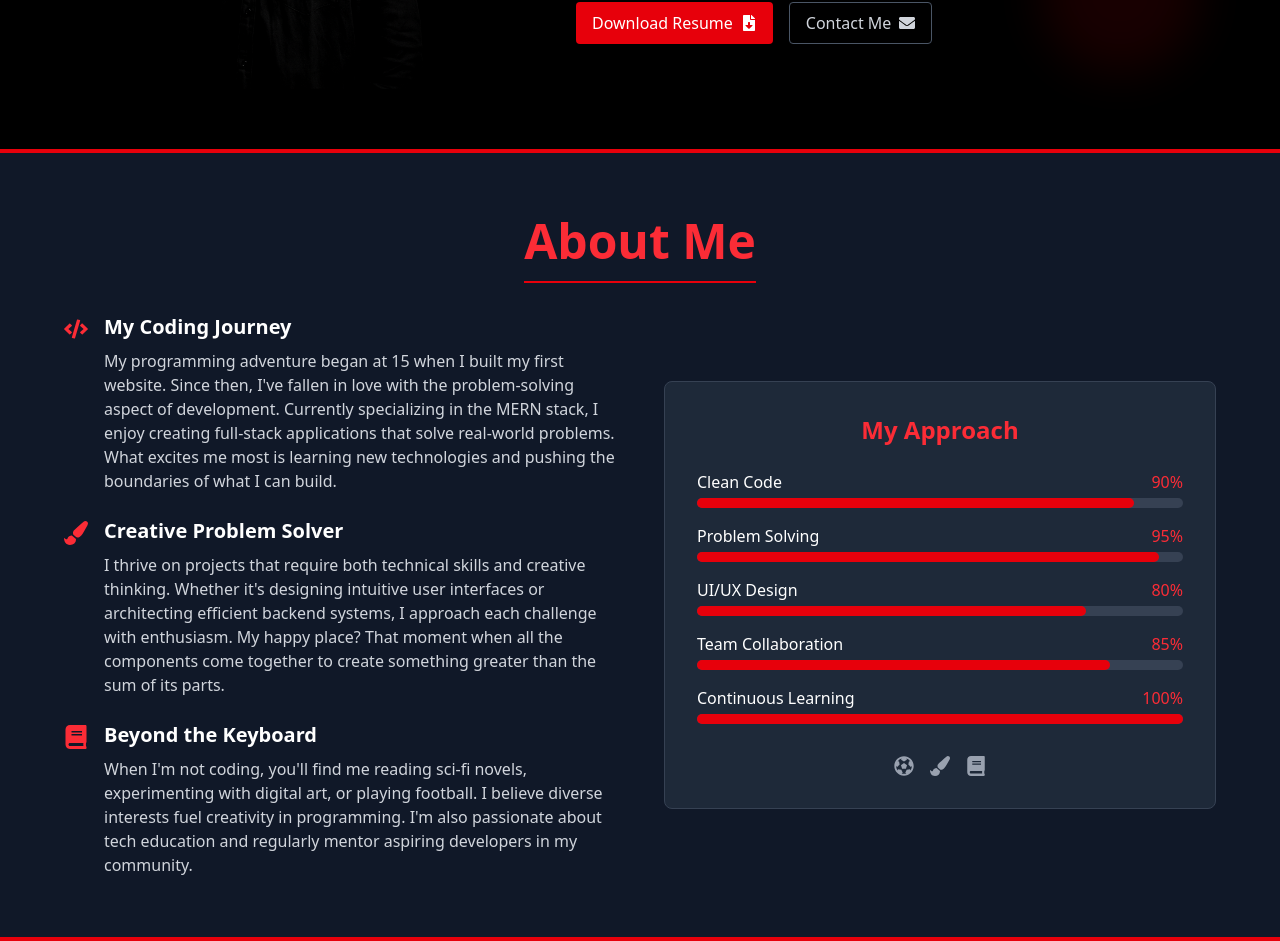
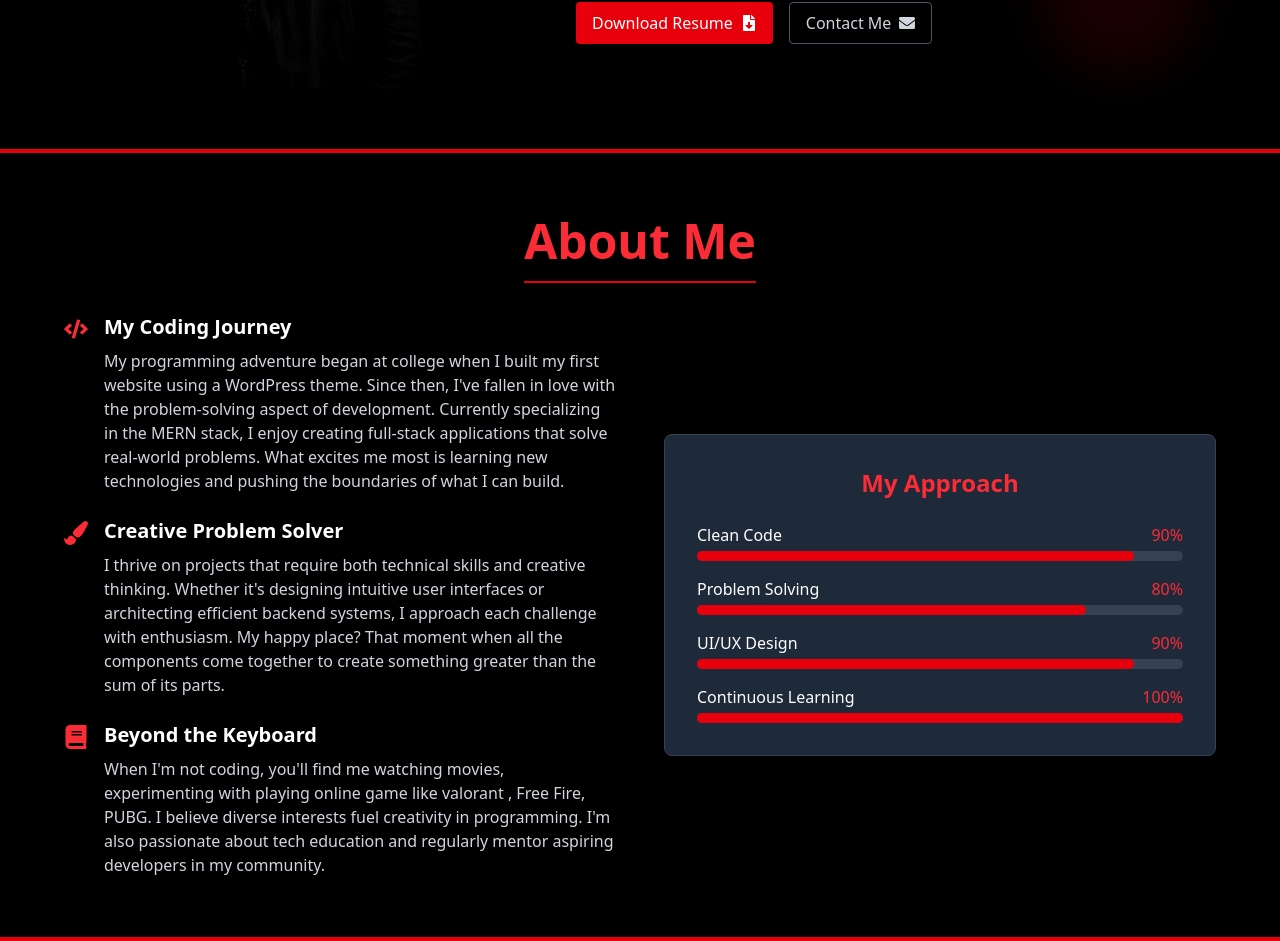
Before and after one commit to iktushar01/Tushar.Dev.Portfolio, a React (Vite) app: page / in a window 1280 px wide. Shown: the part 523-1464 px from the top of the page. Built offline with nearby package versions, Linux system fonts and the light colour scheme.

Commit message:
motion animation in about me

```diff
--- a/package.json
+++ b/package.json
@@ -16,6 +16,8 @@
     "react": "^19.1.0",
     "react-dom": "^19.1.0",
     "react-icons": "^5.5.0",
+    "react-intersection-observer": "^9.16.0",
+    "react-motion": "^0.5.2",
     "react-router": "^7.6.3",
     "tailwindcss": "^4.1.11"
   },
--- a/src/Components/AboutMe/AboutMe.jsx
+++ b/src/Components/AboutMe/AboutMe.jsx
@@ -1,115 +1,171 @@
 import React from "react";
 import { FaCode, FaPaintBrush, FaBook, FaFutbol } from "react-icons/fa";
+import { Motion, spring } from "react-motion";
+import { useInView } from "react-intersection-observer";
 
 const AboutMe = () => {
+  // Animation configurations
+  const fadeInConfig = { stiffness: 150, damping: 20 };
+  const slideUpConfig = { stiffness: 100, damping: 20 };
+
+  // Intersection Observer hooks for scroll-triggered animations
+  const [titleRef, titleInView] = useInView({ triggerOnce: true, threshold: 0.3 });
+  const [contentRef, contentInView] = useInView({ triggerOnce: true, threshold: 0.2 });
+  const [skillsRef, skillsInView] = useInView({ triggerOnce: true, threshold: 0.2 });
+
   return (
-    <section className="bg-gray-900 text-white py-16 px-4 sm:px-8 relative overflow-hidden">
+    <section className="bg-black text-white py-16 px-4 sm:px-8 relative overflow-hidden">
       <div className="container mx-auto max-w-6xl relative z-10">
-        <h2 className="text-3xl sm:text-4xl md:text-5xl font-bold mb-12 text-center text-red-500">
+        {/* Animated Title */}
+        <div ref={titleRef}>
+          <Motion
+            defaultStyle={{ opacity: 0, y: 20 }}
+            style={{
+              opacity: titleInView ? spring(1, fadeInConfig) : spring(0),
+              y: titleInView ? spring(0, slideUpConfig) : spring(20)
+            }}
+          >
+            {({ opacity, y }) => (
+              <h2
+                className="text-3xl sm:text-4xl md:text-5xl font-bold mb-12 text-center text-red-500"
+                style={{
+                  opacity,
+                  transform: `translateY(${y}px)`,
+                }}
+              >
                 <span className="border-b-2 border-red-600 pb-2">About Me</span>
               </h2>
+            )}
+          </Motion>
+        </div>
 
         <div className="grid grid-cols-1 lg:grid-cols-2 gap-12 items-center">
-          {/* Text content */}
-          <div className="space-y-6">
-            <div className="flex items-start gap-4">
-              <FaCode className="text-red-500 text-2xl mt-1 flex-shrink-0" />
+          {/* Text content with staggered animations */}
+          <div ref={contentRef} className="space-y-6">
+            {[
+              {
+                icon: <FaCode className="text-red-500 text-2xl mt-1 flex-shrink-0" />,
+                title: "My Coding Journey",
+                content: "My programming adventure began at college when I built my first website using a WordPress theme. Since then, I've fallen in love with the problem-solving aspect of development. Currently specializing in the MERN stack, I enjoy creating full-stack applications that solve real-world problems. What excites me most is learning new technologies and pushing the boundaries of what I can build."
+              },
+              {
+                icon: <FaPaintBrush className="text-red-500 text-2xl mt-1 flex-shrink-0" />,
+                title: "Creative Problem Solver",
+                content: "I thrive on projects that require both technical skills and creative thinking. Whether it's designing intuitive user interfaces or architecting efficient backend systems, I approach each challenge with enthusiasm. My happy place? That moment when all the components come together to create something greater than the sum of its parts."
+              },
+              {
+                icon: <FaBook className="text-red-500 text-2xl mt-1 flex-shrink-0" />,
+                title: "Beyond the Keyboard",
+                content: "When I'm not coding, you'll find me watching movies, experimenting with playing online game like valorant , Free Fire, PUBG. I believe diverse interests fuel creativity in programming. I'm also passionate about tech education and regularly mentor aspiring developers in my community."
+              }
+            ].map((item, index) => (
+              <Motion
+                key={index}
+                defaultStyle={{ opacity: 0, x: -20 }}
+                style={{
+                  opacity: contentInView ? spring(1, {
+                    ...fadeInConfig,
+                    delay: index * 100
+                  }) : spring(0),
+                  x: contentInView ? spring(0, {
+                    ...slideUpConfig,
+                    delay: index * 100
+                  }) : spring(-20)
+                }}
+              >
+                {({ opacity, x }) => (
+                  <div
+                    className="flex items-start gap-4"
+                    style={{
+                      opacity,
+                      transform: `translateX(${x}px)`
+                    }}
+                  >
+                    {item.icon}
                     <div>
-                <h3 className="text-xl font-bold mb-2">My Coding Journey</h3>
-                <p className="text-gray-300">
-                  My programming adventure began at 15 when I built my first
-                  website. Since then, I've fallen in love with the
-                  problem-solving aspect of development. Currently specializing
-                  in the MERN stack, I enjoy creating full-stack applications
-                  that solve real-world problems. What excites me most is
-                  learning new technologies and pushing the boundaries of what I
-                  can build.
-                </p>
+                      <h3 className="text-xl font-bold mb-2">{item.title}</h3>
+                      <p className="text-gray-300">{item.content}</p>
                     </div>
                   </div>
-
-            <div className="flex items-start gap-4">
-              <FaPaintBrush className="text-red-500 text-2xl mt-1 flex-shrink-0" />
-              <div>
-                <h3 className="text-xl font-bold mb-2">
-                  Creative Problem Solver
-                </h3>
-                <p className="text-gray-300">
-                  I thrive on projects that require both technical skills and
-                  creative thinking. Whether it's designing intuitive user
-                  interfaces or architecting efficient backend systems, I
-                  approach each challenge with enthusiasm. My happy place? That
-                  moment when all the components come together to create
-                  something greater than the sum of its parts.
-                </p>
-              </div>
+                )}
+              </Motion>
+            ))}
           </div>
 
-            <div className="flex items-start gap-4">
-              <FaBook className="text-red-500 text-2xl mt-1 flex-shrink-0" />
-              <div>
-                <h3 className="text-xl font-bold mb-2">Beyond the Keyboard</h3>
-                <p className="text-gray-300">
-                  When I'm not coding, you'll find me reading sci-fi novels,
-                  experimenting with digital art, or playing football. I believe
-                  diverse interests fuel creativity in programming. I'm also
-                  passionate about tech education and regularly mentor aspiring
-                  developers in my community.
-                </p>
-              </div>
-            </div>
-          </div>
-
-          {/* Skills visualization */}
-          <div className="bg-gray-800 p-8 rounded-lg border border-gray-700">
+          {/* Skills visualization with animation */}
+          <div ref={skillsRef}>
+            <Motion
+              defaultStyle={{ opacity: 0, scale: 0.95 }}
+              style={{
+                opacity: skillsInView ? spring(1, fadeInConfig) : spring(0),
+                scale: skillsInView ? spring(1, slideUpConfig) : spring(0.95)
+              }}
+            >
+              {({ opacity, scale }) => (
+                <div
+                  className="bg-gray-800 p-8 rounded-lg border border-gray-700"
+                  style={{
+                    opacity,
+                    transform: `scale(${scale})`
+                  }}
+                >
                   <h3 className="text-2xl font-bold mb-6 text-center text-red-500">
                     My Approach
                   </h3>
                   <ul className="space-y-4">
                     {[
                       { skill: "Clean Code", level: 90 },
-                { skill: "Problem Solving", level: 95 },
-                { skill: "UI/UX Design", level: 80 },
-                { skill: "Team Collaboration", level: 85 },
+                      { skill: "Problem Solving", level: 80 },
+                      { skill: "UI/UX Design", level: 90 },
                       { skill: "Continuous Learning", level: 100 },
                     ].map((item, index) => (
-                <li key={index}>
+                      <Motion
+                        key={index}
+                        defaultStyle={{ width: 0 }}
+                        style={{
+                          width: skillsInView ? spring(item.level, {
+                            stiffness: 150,
+                            damping: 20,
+                            delay: index * 100
+                          }) : spring(0)
+                        }}
+                      >
+                        {({ width }) => (
+                          <li>
                             <div className="flex justify-between mb-1">
                               <span className="font-medium">{item.skill}</span>
-                    <span className="text-red-500">{item.level}%</span>
+                              <span className="text-red-500">{Math.round(width)}%</span>
                             </div>
                             <div className="w-full bg-gray-700 rounded-full h-2.5">
                               <div
                                 className="bg-red-600 h-2.5 rounded-full"
-                      style={{ width: `${item.level}%` }}
+                                style={{ width: `${width}%` }}
                               ></div>
                             </div>
                           </li>
+                        )}
+                      </Motion>
                     ))}
                   </ul>
-
-            <div className="mt-8 flex justify-center">
-              <div className="inline-flex gap-4 text-gray-400">
-                <FaFutbol
-                  className="text-xl hover:text-red-500 transition-colors cursor-pointer"
-                  title="Football"
-                />
-                <FaPaintBrush
-                  className="text-xl hover:text-red-500 transition-colors cursor-pointer"
-                  title="Digital Art"
-                />
-                <FaBook
-                  className="text-xl hover:text-red-500 transition-colors cursor-pointer"
-                  title="Reading"
-                />
                 </div>
-            </div>
+              )}
+            </Motion>
           </div>
         </div>
       </div>
 
-      {/* Bottom border */}
-      <div className="absolute bottom-0 left-0 w-full h-1 bg-red-600"></div>
+      {/* Animated bottom border */}
+      <Motion
+        defaultStyle={{ scaleX: 0 }}
+        style={{ scaleX: spring(1, { stiffness: 60, damping: 15 }) }}
+      >
+        {({ scaleX }) => (
+          <div
+            className="absolute bottom-0 left-0 w-full h-1 bg-red-600"
+            style={{ transform: `scaleX(${scaleX})`, transformOrigin: 'left' }}
+          ></div>
+        )}
+      </Motion>
     </section>
   );
 };
```
Also changed, not shown: 1 other file (tests, documents, lock files or other folders). Lines whose indentation alone changed are shown as unchanged.
